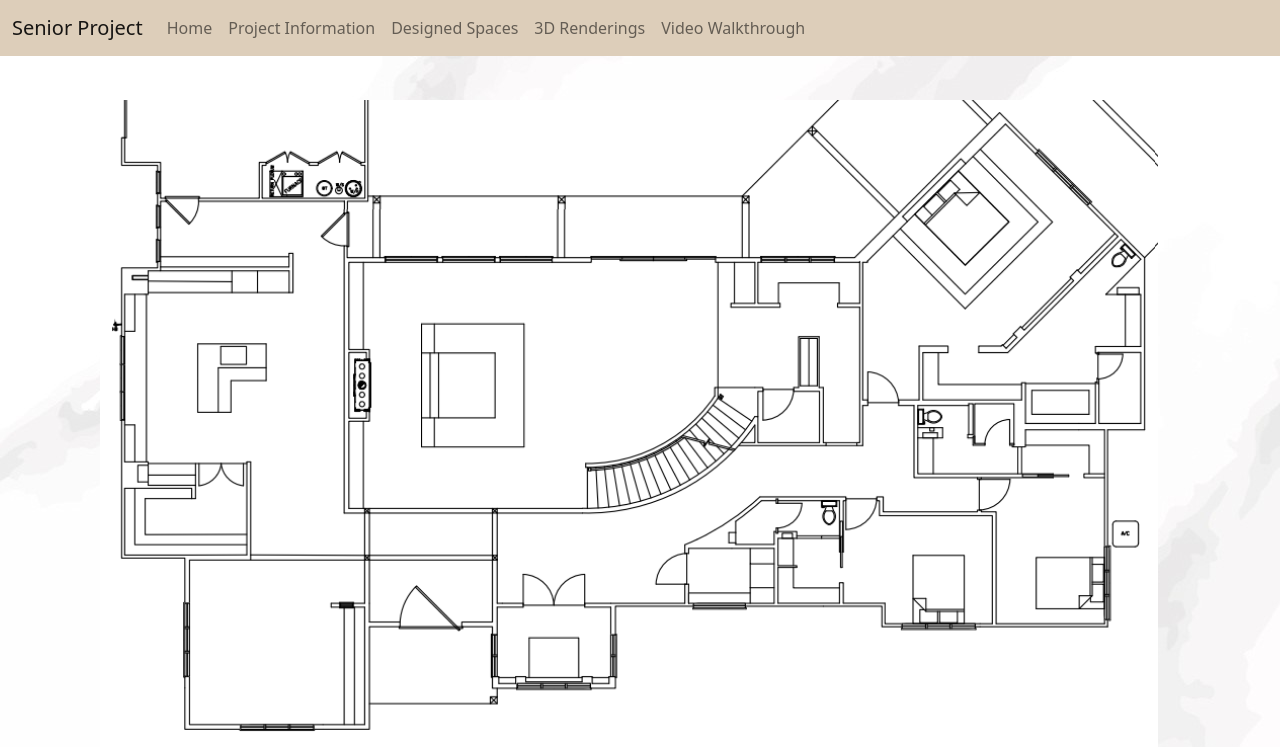
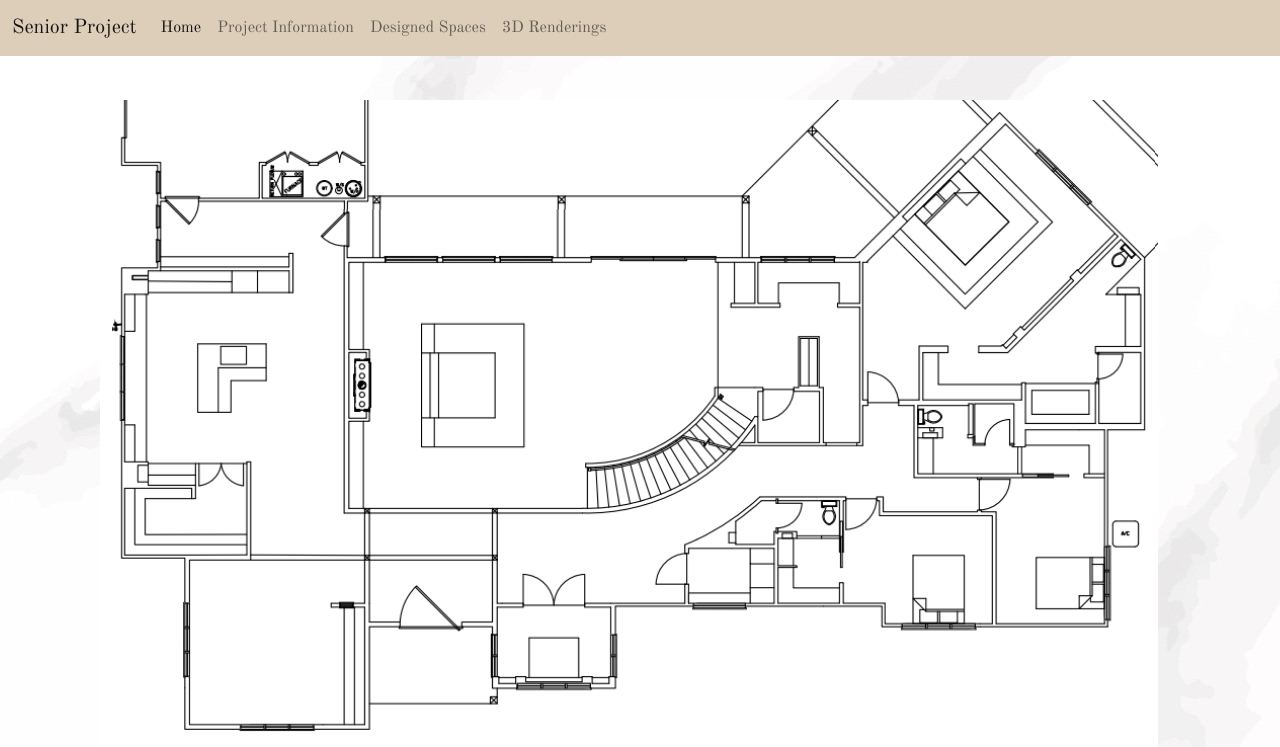
Before and after one commit to daWiz314/daWiz314.github.io, a PHP site: page /floorPlanOne.html in a window 1280 px wide. Shown: the top 747 px of the page. Run offline with PHP 8.4, Linux system fonts and the light colour scheme.

Commit message:
Removed 'Video Walkthrough'. No longer apart of plan

```diff
--- a/css/main.css
+++ b/css/main.css
@@ -19,6 +19,7 @@
 
 nav {
     background-color: rgb(221, 206, 186);
+    font-family: "OldStandardTT";
 }
 
 #sone {
--- a/floorPlanOne.html
+++ b/floorPlanOne.html
@@ -34,7 +34,7 @@
             </button>
             <div class="collapse navbar-collapse" id="navbarNav">
                 <ul class="navbar-nav">
-                    <li class="nav-item"><a href="index.html" class="nav-link">Home</a></li>
+                    <li class="nav-item"><a href="index.html" class="nav-link active" aria-current="page">Home</a></li>
                     <li class="nav-item">
                         <a class="nav-link" href="stwo.html">Project Information</a>
                     </li>
@@ -43,9 +43,6 @@
                     </li>
                     <li class="nav-item">
                         <a class="nav-link" href="sfour.html">3D Renderings</a>
-                    </li>
-                    <li class="nav-item">
-                        <a class="nav-link" href="">Video Walkthrough</a>
                     </li>
                 </ul>
             </div>
--- a/floorPlanTwo.html
+++ b/floorPlanTwo.html
@@ -34,7 +34,7 @@
             </button>
             <div class="collapse navbar-collapse" id="navbarNav">
                 <ul class="navbar-nav">
-                    <li class="nav-item"><a href="index.html" class="nav-link">Home</a></li>
+                    <li class="nav-item"><a href="index.html" class="nav-link active" aria-current="page">Home</a></li>
                     <li class="nav-item">
                         <a class="nav-link" href="stwo.html">Project Information</a>
                     </li>
@@ -43,9 +43,6 @@
                     </li>
                     <li class="nav-item">
                         <a class="nav-link" href="sfour.html">3D Renderings</a>
-                    </li>
-                    <li class="nav-item">
-                        <a class="nav-link" href="">Video Walkthrough</a>
                     </li>
                 </ul>
             </div>
--- a/index.html
+++ b/index.html
@@ -51,9 +51,6 @@
                     <li class="nav-item">
                         <a class="nav-link" href="sfour.html">3D Renderings</a>
                     </li>
-                    <li class="nav-item">
-                        <a class="nav-link" href="">Video Walkthrough</a>
-                    </li>
                 </ul>
             </div>
         </div>
--- a/layoutPlanOne.html
+++ b/layoutPlanOne.html
@@ -34,7 +34,7 @@
             </button>
             <div class="collapse navbar-collapse" id="navbarNav">
                 <ul class="navbar-nav">
-                    <li class="nav-item"><a href="index.html" class="nav-link">Home</a></li>
+                    <li class="nav-item"><a href="index.html" class="nav-link active" aria-current="page">Home</a></li>
                     <li class="nav-item">
                         <a class="nav-link" href="stwo.html">Project Information</a>
                     </li>
@@ -43,9 +43,6 @@
                     </li>
                     <li class="nav-item">
                         <a class="nav-link" href="sfour.html">3D Renderings</a>
-                    </li>
-                    <li class="nav-item">
-                        <a class="nav-link" href="">Video Walkthrough</a>
                     </li>
                 </ul>
             </div>
--- a/layoutPlanTwo.html
+++ b/layoutPlanTwo.html
@@ -34,7 +34,7 @@
             </button>
             <div class="collapse navbar-collapse" id="navbarNav">
                 <ul class="navbar-nav">
-                    <li class="nav-item"><a href="index.html" class="nav-link">Home</a></li>
+                    <li class="nav-item"><a href="index.html" class="nav-link active" aria-current="page">Home</a></li>
                     <li class="nav-item">
                         <a class="nav-link" href="stwo.html">Project Information</a>
                     </li>
@@ -43,9 +43,6 @@
                     </li>
                     <li class="nav-item">
                         <a class="nav-link" href="sfour.html">3D Renderings</a>
-                    </li>
-                    <li class="nav-item">
-                        <a class="nav-link" href="">Video Walkthrough</a>
                     </li>
                 </ul>
             </div>
```
Also changed, not shown: sthree.html (+2 -5 lines), stwo.html (+2 -7 lines).
